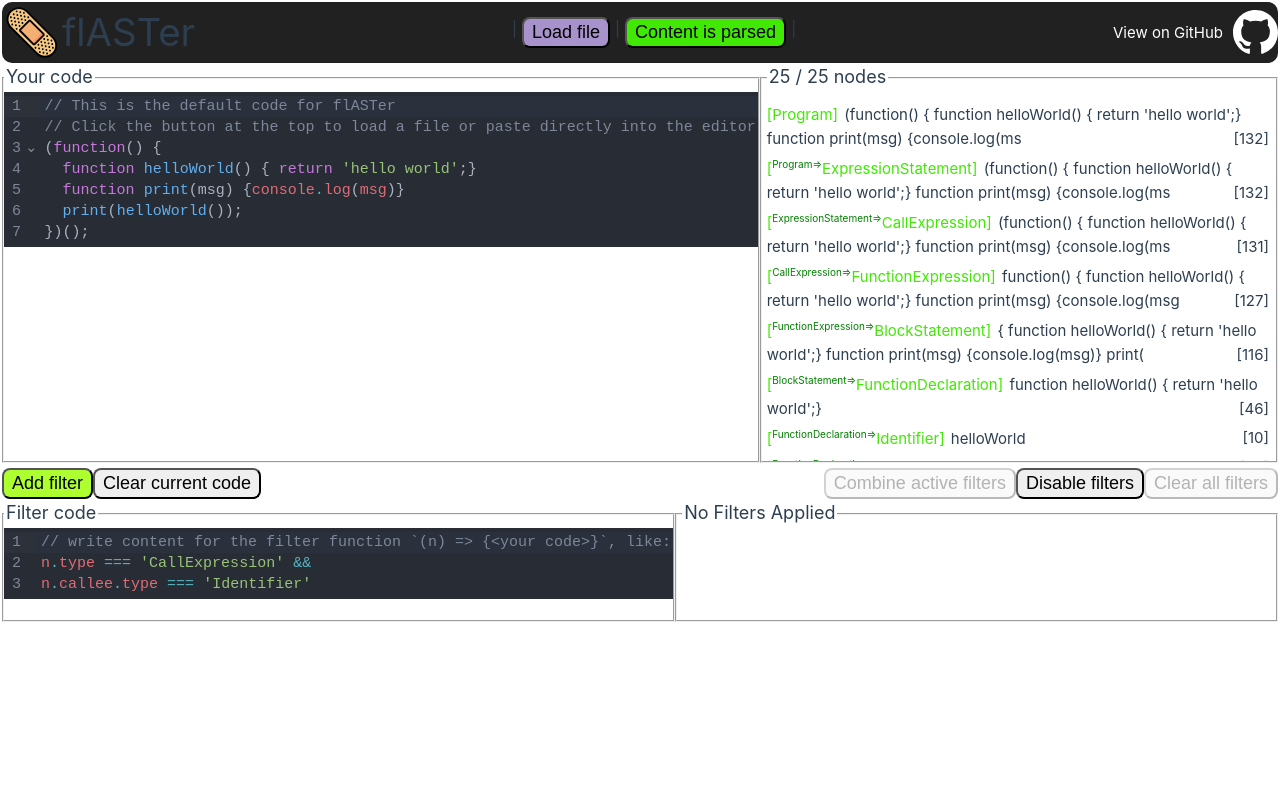
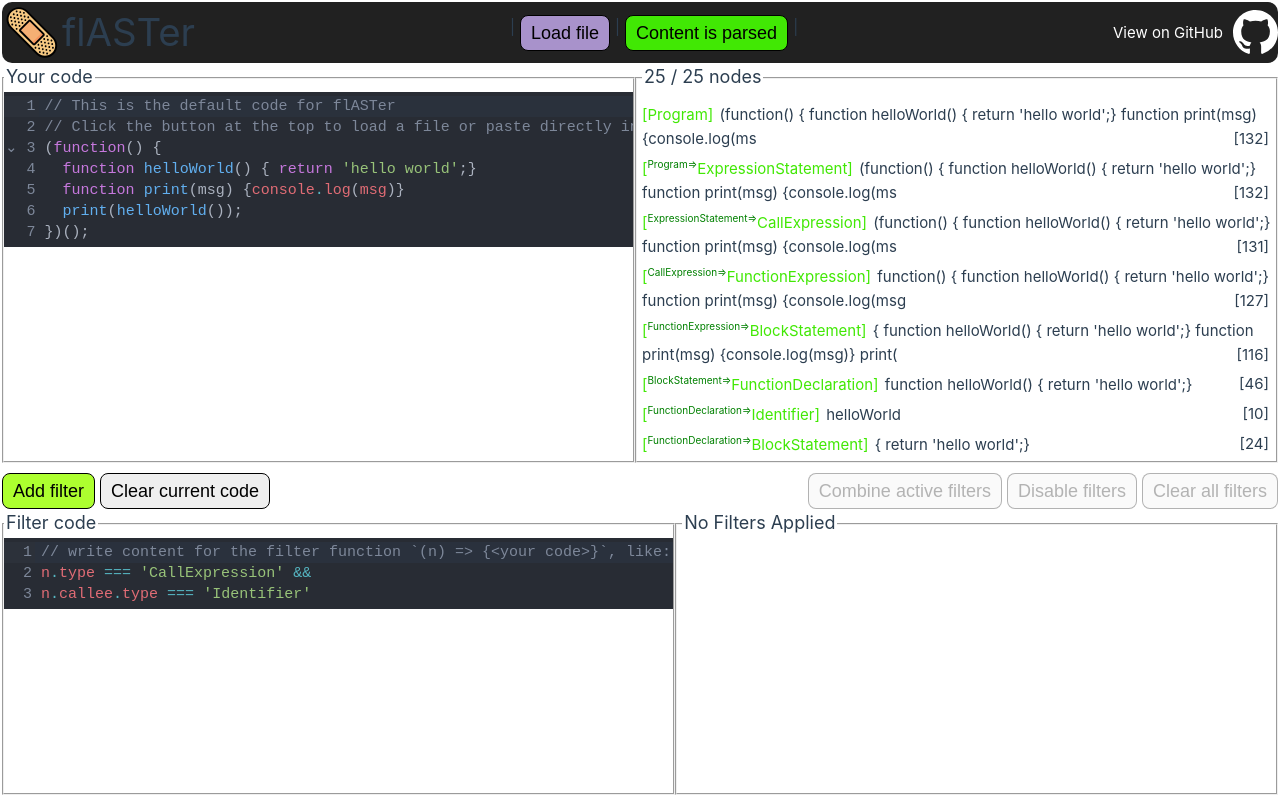
Before and after one commit to ctrl-escp/flaster, a Vue app: page / in a window 1280 px wide. Both pictures are taken after a click on the button "Parse content". Built offline with nearby package versions, Linux system fonts and the light colour scheme.

Commit message:
Refactor filter buttons to match codemirror; Improve look of buttons; Keep editor the same size no matter the content

```diff
--- a/src/App.vue
+++ b/src/App.vue
@@ -90,10 +90,12 @@ nav {
 }
 
 .pane-lower {
+	flex: 1;
 	display: flex;
 }
 
 .pane-upper {
+	flex: 1;
 	display: flex;
 	margin-bottom: 5px;
 }
@@ -101,5 +103,6 @@ nav {
 .panes {
 	display: flex;
 	flex-direction: column;
+	height: 90vh;
 }
 </style>
--- a/src/assets/main.css
+++ b/src/assets/main.css
@@ -3,7 +3,17 @@
 body {
     padding: 2px;
 }
-/*noinspection CssUnusedSymbol*/
+
+.btn {
+    padding: 2px 10px;
+    border-radius: 8px;
+    font-size: larger;
+    line-height: 30px;
+    vertical-align: middle;;
+    cursor: pointer;
+    border: 1px solid;
+}
+
 .highlighted-code {
     background-color: rgba(255, 234, 0, 0.27);
 }
--- a/src/components/CodeEditor.vue
+++ b/src/components/CodeEditor.vue
@@ -57,24 +57,21 @@ onMounted(() => {
 		state: EditorState.create({
 			doc: props.initialValue,
 			extensions: [
-				oneDark,
-				lineNumbers(),
-				highlightActiveLineGutter(),
-				highlightSpecialChars(),
-				history(),
-				foldGutter(),
+				autocompletion(),
+				bracketMatching(),
+				closeBrackets(),
+				crosshairCursor(),
 				drawSelection(),
 				dropCursor(),
 				EditorState.allowMultipleSelections.of(true),
+				foldGutter(),
+				highlightActiveLine(),
+				highlightActiveLineGutter(),
+				highlightSelectionMatches(),
+				highlightSpecialChars(),
+				history(),
 				indentOnInput(),
-				syntaxHighlighting(oneDarkHighlightStyle, {fallback: true}),
-				bracketMatching(),
-				closeBrackets(),
-				autocompletion(),
-				rectangularSelection(),
-				crosshairCursor(),
-				highlightActiveLine(),
-				highlightSelectionMatches(),
+				javascript(),
 				keymap.of([
 					...closeBracketsKeymap,
 					...defaultKeymap,
@@ -84,7 +81,10 @@ onMounted(() => {
 					...completionKeymap,
 					...lintKeymap,
 				]),
-				javascript(),
+				lineNumbers(),
+				oneDark,
+				rectangularSelection(),
+				syntaxHighlighting(oneDarkHighlightStyle, {fallback: true}),
 			],
 		}),
 	});
@@ -94,8 +94,13 @@ onMounted(() => {
 </script>
 
 <template>
-	<div ref="editorElement"></div>
+	<div ref="editorElement" class="code-editor"></div>
 </template>
 
 <style scoped>
+.code-editor {
+	width: 100%;
+	height: 100%;
+	overflow: auto;
+}
 </style>
--- a/src/components/FileLoader.vue
+++ b/src/components/FileLoader.vue
@@ -34,7 +34,7 @@ function fileChanged(el) {
 
 <template>
 	<div>
-		<button class="btn-load-file">
+		<button class="btn btn-load-file">
 			<label>
 				<span class="file-status" ref="status"></span>
 				<input class="inputFile" type="file" @change="fileChanged">
@@ -46,9 +46,6 @@ function fileChanged(el) {
 
 <style scoped>
 .btn-load-file {
-	border-radius: 8px;
-	padding: 3px 8px;
-	font-size: large;
 	background-color: #a892cb;
 }
 
--- a/src/components/FilterEditor.vue
+++ b/src/components/FilterEditor.vue
@@ -22,6 +22,7 @@ const displayedNumOfFilters = computed(() => numOfAvailableFilters.value ? `${nu
 function applyFilter(filterSrc) {
 	if (filterSrc && !store.filters.find(f => f.src === filterSrc)) {
 		try {
+			filterSrc = filterSrc.trim();
 			store.filteredNodes = store.filteredNodes.filter(eval(`n => ${filterSrc}`));
 			store.filters.push({
 				src: filterSrc,
@@ -69,25 +70,31 @@ function combineEnabledFilters() {
 		applyFilter(filterString);
 	}
 }
+
+function setFilterEditorContent(filterSrc) {
+	const editor = store.getEditor(store.editorIds.filterEditor);
+	editor.dispatch({
+		changes: {
+			from: 0,
+			to: editor.state.doc.length,
+			insert: filterSrc
+		}
+	});
+}
 </script>
 
 <template>
 	<div class="filter-controller" v-if="store.ast.length">
 		<div class="btn-group">
-			<button class="btn-apply" @click="applyFilter(store.getEditor(store.editorIds.filterEditor).getValue())">Add
+			<button class="btn btn-apply" @click="applyFilter(store.getEditor(store.editorIds.filterEditor).state.doc.toString())">Add
 				filter
 			</button>
-			<button class="btn-clear" @click="store.getEditor(store.editorIds.filterEditor).setValue('')">Clear current code
-			</button>
-			<button class="btn-clear-all-filters" @click="clearAllFilters" :disabled="!numOfAvailableFilters">Clear all
-				filters
-			</button>
-			<button class="btn-clear-all-filters" @click="store.areFiltersActive = !store.areFiltersActive">
+			<button class="btn btn-clear" @click="setFilterEditorContent('')">Clear current code</button>
+			<button class="btn btn-clear-all-filters" @click="clearAllFilters" :disabled="!numOfAvailableFilters">Clear all filters</button>
+			<button class="btn btn-clear-all-filters" @click="store.areFiltersActive = !store.areFiltersActive" :disabled="!numOfAvailableFilters">
 				{{ store.areFiltersActive ? messages.disableFilters : messages.enableFilters }}
 			</button>
-			<button class="btn-clear-all-filters" :disabled="!numOfEnabledFilters || numOfEnabledFilters < 2"
-			        @click="combineEnabledFilters">Combine active filters
-			</button>
+			<button class="btn btn-clear-all-filters" :disabled="!numOfEnabledFilters || numOfEnabledFilters < 2" @click="combineEnabledFilters">Combine active filters</button>
 		</div>
 		<div class="filter-display">
 			<fieldset class="filter-editor-wrapper">
@@ -102,8 +109,7 @@ function combineEnabledFilters() {
             <icon-checkbox-active class="icon-inline" v-if="filter.enabled"/>
             <icon-checkbox-inactive class="icon-inline" v-else/>
           </span>
-					<span class="filter-src" :title="filter.src"
-					      @click="store.getEditor(store.editorIds.filterEditor).setValue(filter.src);">{{ filter.src }}</span>
+					<span class="filter-src" :title="filter.src" @click="setFilterEditorContent(filter.src)">{{ filter.src }}</span>
 					<icon-trash class="icon-inline" @click="deleteFilter(filter)" title="Delete filter"/>
 				</div>
 			</fieldset>
@@ -117,26 +123,21 @@ function combineEnabledFilters() {
 	padding: 5px;
 	overflow: hidden;
 	overflow-y: auto;
+	height: 100%;
 }
 
 .btn-apply {
 	background-color: greenyellow;
 }
 
-.btn-clear {
-}
-
 .btn-clear-all-filters {
 	float: right;
-}
-
-.btn-group {
+	margin-right: 0 !important;
+	margin-left: 5px;
 }
 
 .btn-group > button {
-	border-radius: 8px;
-	padding: 3px 8px;
-	font-size: large;
+	margin-right: 5px;
 }
 
 .btn-group-inline {
@@ -147,6 +148,7 @@ function combineEnabledFilters() {
 }
 
 .filter-controller {
+	margin-top: 5px;
 	width: 100%;
 }
 
@@ -156,6 +158,7 @@ function combineEnabledFilters() {
 }
 
 .filter-editor-wrapper {
+	overflow: auto;
 	flex: 1;
 	padding: 0;
 }
@@ -172,6 +175,7 @@ function combineEnabledFilters() {
 }
 
 .icon-inline {
+	cursor: pointer;
 	width: 20px;
 }
 
--- a/src/components/InputCodeEditor.vue
+++ b/src/components/InputCodeEditor.vue
@@ -21,6 +21,8 @@ const initialValue = `// This is the default code for flASTer
 
 <style scoped>
 .code-editor-wrapper {
+	flex: 1;
+	min-width: 0;
 	padding: 0;
 	width: 100%;
 	height: 50vh;
--- a/src/components/NodesList.vue
+++ b/src/components/NodesList.vue
@@ -52,6 +52,7 @@ onMounted(() => {
 
 <style scoped>
 .ast-list-wrapper {
+	flex: 1;
 	padding: 5px;
 	width: 100%;
 	height: 50vh;
--- a/src/components/ParseButton.vue
+++ b/src/components/ParseButton.vue
@@ -58,15 +58,10 @@ function parseContent() {
 </script>
 
 <template>
-	<button ref="parsedStatus" class="btn-parse unparsed" @click="parseContent"></button>
+	<button ref="parsedStatus" class="btn unparsed" @click="parseContent"></button>
 </template>
 
 <style scoped>
-.btn-parse {
-	border-radius: 8px;
-	padding: 3px 8px;
-	font-size: large;
-}
 
 .unparsed {
 	background-color: #d05858;
```
